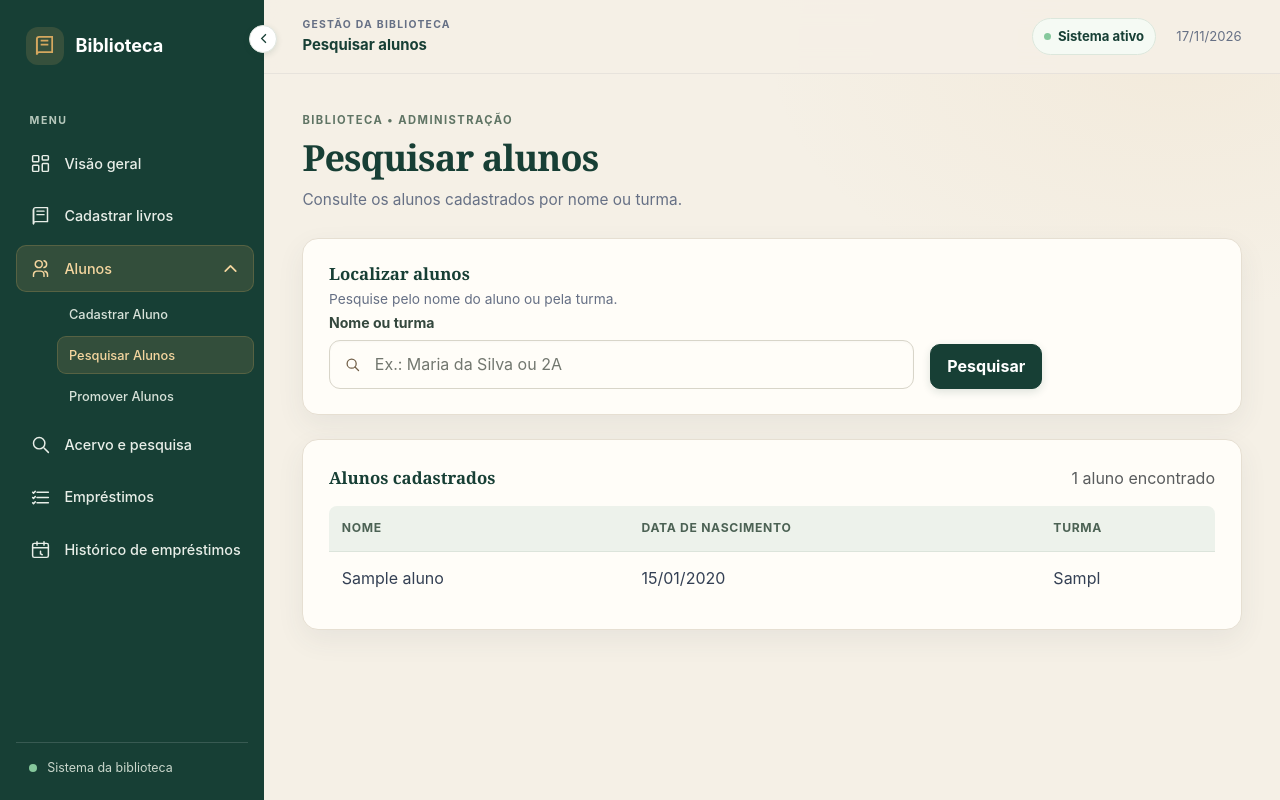
After one commit to emanuel9340463-alt/Trabalho-biblioteca-Luan, a PHP site: page /pesquisar_alunos.php in a window 1280 px wide. The commit adds this page. Run offline with PHP 8.4, Linux system fonts and the light colour scheme; tables that the repository leaves empty hold one stand-in row (values such as "Sample post").

```diff
--- a/css/style.css
+++ b/css/style.css
@@ -133,6 +133,11 @@ a {
   gap: 0.35rem;
 }
 
+.sidebar-menu-group {
+  display: grid;
+  gap: 0.2rem;
+}
+
 .sidebar-link {
   display: flex;
   min-height: 47px;
@@ -149,6 +154,66 @@ a {
   transition:
     background 150ms ease,
     color 150ms ease;
+}
+
+.sidebar-menu-toggle {
+  width: 100%;
+  background: transparent;
+  cursor: pointer;
+  font-size: 0.9rem;
+  font-weight: 550;
+  text-align: left;
+}
+
+.sidebar-menu-caret {
+  width: 16px;
+  height: 16px;
+  margin-left: auto;
+  transition: transform 150ms ease;
+}
+
+.sidebar-menu-toggle[aria-expanded="true"] .sidebar-menu-caret {
+  transform: rotate(180deg);
+}
+
+.sidebar-submenu {
+  display: grid;
+  gap: 0.2rem;
+  padding-left: 2.55rem;
+}
+
+.sidebar-submenu[hidden] {
+  display: none;
+}
+
+.sidebar-submenu-link {
+  display: flex;
+  min-height: 38px;
+  align-items: center;
+  padding: 0.45rem 0.7rem;
+  border: 1px solid transparent;
+  border-radius: 9px;
+  color: #d7e2d9;
+  font-size: 0.8rem;
+  font-weight: 550;
+  text-decoration: none;
+  white-space: nowrap;
+}
+
+.sidebar-submenu-link:hover {
+  background: rgb(255 255 255 / 9%);
+  color: var(--white);
+}
+
+.sidebar-submenu-link.is-active {
+  border-color: rgb(214 168 95 / 22%);
+  background: rgb(214 168 95 / 15%);
+  color: #f5d69f;
+}
+
+.sidebar-submenu-link:focus-visible {
+  outline: 2px solid var(--gold);
+  outline-offset: 2px;
 }
 
 .sidebar-link:hover {
@@ -784,6 +849,14 @@ a {
   transform: rotate(180deg);
 }
 
+@media (min-width: 768px) {
+  .sidebar-collapsed .sidebar-menu-toggle .sidebar-label,
+  .sidebar-collapsed .sidebar-menu-caret,
+  .sidebar-collapsed .sidebar-submenu {
+    display: none;
+  }
+}
+
 .mobile-menu-toggle,
 .sidebar-backdrop {
   display: none;
--- a/includes/header.php
+++ b/includes/header.php
@@ -7,7 +7,16 @@ $pageStyles = $pageStyles ?? [];
 $navigationItems = [
     ['id' => 'dashboard', 'label' => 'Visão geral', 'href' => 'index.php', 'icon' => '<rect x="3" y="3" width="7" height="7" rx="1"/><rect x="14" y="3" width="7" height="5" rx="1"/><rect x="14" y="12" width="7" height="9" rx="1"/><rect x="3" y="14" width="7" height="7" rx="1"/>'],
     ['id' => 'livros', 'label' => 'Cadastrar livros', 'href' => 'cadastrolivro.php', 'icon' => '<path d="M4 5.5A2.5 2.5 0 0 1 6.5 3H20v16H6.5A2.5 2.5 0 0 0 4 21.5z"/><path d="M4 5.5v16M8 7h8M8 11h8"/>'],
-    ['id' => 'alunos', 'label' => 'Cadastrar alunos', 'href' => 'cadastroaluno.php', 'icon' => '<path d="M16 21v-2a4 4 0 0 0-4-4H8a4 4 0 0 0-4 4v2"/><circle cx="10" cy="7" r="4"/><path d="M20 21v-2a4 4 0 0 0-3-3.87M16 3.13a4 4 0 0 1 0 7.75"/>'],
+    [
+        'id' => 'alunos',
+        'label' => 'Alunos',
+        'icon' => '<path d="M16 21v-2a4 4 0 0 0-4-4H8a4 4 0 0 0-4 4v2"/><circle cx="10" cy="7" r="4"/><path d="M20 21v-2a4 4 0 0 0-3-3.87M16 3.13a4 4 0 0 1 0 7.75"/>',
+        'children' => [
+            ['id' => 'alunos', 'label' => 'Cadastrar Aluno', 'href' => 'cadastroaluno.php'],
+            ['id' => 'pesquisar_alunos', 'label' => 'Pesquisar Alunos', 'href' => 'pesquisar_alunos.php'],
+            ['id' => 'promover_alunos', 'label' => 'Promover Alunos', 'href' => 'promover_alunos.php'],
+        ],
+    ],
     ['id' => 'pesquisa', 'label' => 'Acervo e pesquisa', 'href' => 'pesquisa.php', 'icon' => '<circle cx="10.5" cy="10.5" r="6.5"/><path d="m16 16 5 5"/>'],
     ['id' => 'emprestimos', 'label' => 'Empréstimos', 'href' => 'emprestimos.php', 'icon' => '<path d="M8 6h13M8 12h13M8 18h13"/><path d="m3 6 1 1 2-2M3 12l1 1 2-2M3 18l1 1 2-2"/>'],
     ['id' => 'historico', 'label' => 'Histórico de empréstimos', 'href' => 'historico.php', 'icon' => '<rect x="3" y="5" width="18" height="16" rx="2"/><path d="M16 3v4M8 3v4M3 10h18M12 14v3l2 1"/>'],
@@ -43,6 +52,40 @@ $navigationItems = [
         <p class="sidebar-section sidebar-label">MENU</p>
         <nav class="sidebar-nav">
             <?php foreach ($navigationItems as $item): ?>
+                <?php if (isset($item['children'])): ?>
+                    <?php
+                    $submenuAtivo = false;
+                    foreach ($item['children'] as $child) {
+                        if ($activePage === $child['id']) {
+                            $submenuAtivo = true;
+                            break;
+                        }
+                    }
+                    ?>
+                    <div class="sidebar-menu-group">
+                        <button
+                            class="sidebar-link sidebar-menu-toggle<?= $submenuAtivo ? ' is-active' : '' ?>"
+                            type="button"
+                            data-submenu-toggle
+                            aria-controls="studentSubmenu"
+                            aria-expanded="<?= $submenuAtivo ? 'true' : 'false' ?>"
+                            title="<?= htmlspecialchars($item['label'], ENT_QUOTES, 'UTF-8') ?>"
+                        >
+                            <svg viewBox="0 0 24 24" fill="none" stroke="currentColor" stroke-width="1.7" stroke-linecap="round" stroke-linejoin="round" aria-hidden="true"><?= $item['icon'] ?></svg>
+                            <span class="sidebar-label"><?= htmlspecialchars($item['label'], ENT_QUOTES, 'UTF-8') ?></span>
+                            <svg class="sidebar-menu-caret" viewBox="0 0 24 24" fill="none" stroke="currentColor" stroke-width="2" stroke-linecap="round" stroke-linejoin="round" aria-hidden="true"><path d="m6 9 6 6 6-6"/></svg>
+                        </button>
+                        <div class="sidebar-submenu" id="studentSubmenu" <?= $submenuAtivo ? '' : 'hidden' ?>>
+                            <?php foreach ($item['children'] as $child): ?>
+                                <a
+                                    class="sidebar-submenu-link<?= $activePage === $child['id'] ? ' is-active' : '' ?>"
+                                    href="<?= htmlspecialchars($child['href'], ENT_QUOTES, 'UTF-8') ?>"
+                                    <?= $activePage === $child['id'] ? 'aria-current="page"' : '' ?>
+                                ><?= htmlspecialchars($child['label'], ENT_QUOTES, 'UTF-8') ?></a>
+                            <?php endforeach; ?>
+                        </div>
+                    </div>
+                <?php else: ?>
                     <a class="sidebar-link<?= $activePage === $item['id'] ? ' is-active' : '' ?>"
                         href="<?= htmlspecialchars($item['href'], ENT_QUOTES, 'UTF-8') ?>"
                         title="<?= htmlspecialchars($item['label'], ENT_QUOTES, 'UTF-8') ?>"
@@ -50,6 +93,7 @@ $navigationItems = [
                         <svg viewBox="0 0 24 24" fill="none" stroke="currentColor" stroke-width="1.7" stroke-linecap="round" stroke-linejoin="round" aria-hidden="true"><?= $item['icon'] ?></svg>
                         <span class="sidebar-label"><?= htmlspecialchars($item['label'], ENT_QUOTES, 'UTF-8') ?></span>
                     </a>
+                <?php endif; ?>
             <?php endforeach; ?>
         </nav>
 
--- a/js/app.js
+++ b/js/app.js
@@ -3,6 +3,10 @@
   const collapseButton = document.querySelector("[data-sidebar-toggle]");
   const mobileButton = document.querySelector("[data-mobile-menu-toggle]");
   const backdrop = document.querySelector("[data-sidebar-backdrop]");
+  const submenuButton = sidebar?.querySelector("[data-submenu-toggle]");
+  const submenu = submenuButton
+    ? document.getElementById(submenuButton.getAttribute("aria-controls"))
+    : null;
 
   if (!sidebar) return;
 
@@ -31,6 +35,33 @@
     console.warn("Não foi possível carregar a preferência do menu.", error);
   }
 
+  if (submenuButton && submenu) {
+    const activePage = submenu.querySelector('[aria-current="page"]');
+    const desktopCollapsed =
+      window.matchMedia("(min-width: 768px)").matches &&
+      document.body.classList.contains("sidebar-collapsed");
+    const shouldOpen = Boolean(activePage) && !desktopCollapsed;
+    submenu.hidden = !shouldOpen;
+    submenuButton.setAttribute("aria-expanded", String(shouldOpen));
+
+    submenuButton.addEventListener("click", () => {
+      const desktop = window.matchMedia("(min-width: 768px)").matches;
+      const collapsed =
+        desktop && document.body.classList.contains("sidebar-collapsed");
+
+      if (collapsed) {
+        setCollapsed(false);
+        submenu.hidden = false;
+        submenuButton.setAttribute("aria-expanded", "true");
+        return;
+      }
+
+      const open = submenuButton.getAttribute("aria-expanded") !== "true";
+      submenu.hidden = !open;
+      submenuButton.setAttribute("aria-expanded", String(open));
+    });
+  }
+
   collapseButton?.addEventListener("click", () => {
     setCollapsed(!document.body.classList.contains("sidebar-collapsed"));
   });
--- /dev/null
+++ b/pesquisar_alunos.php
@@ -0,0 +1,117 @@
+<?php
+require_once __DIR__ . '/config/conexao.php';
+
+$termo = isset($_GET['q']) && is_string($_GET['q']) ? trim($_GET['q']) : '';
+$alunos = [];
+$erro = '';
+
+try {
+    if ($termo === '') {
+        $stmt = $conn->prepare(
+            'SELECT id, nome, data_nascimento, turma FROM alunos ORDER BY turma, nome'
+        );
+    } else {
+        $stmt = $conn->prepare(
+            'SELECT id, nome, data_nascimento, turma
+             FROM alunos
+             WHERE nome LIKE CONCAT("%", ?, "%")
+                OR turma LIKE CONCAT("%", ?, "%")
+             ORDER BY turma, nome'
+        );
+
+        if ($stmt && !$stmt->bind_param('ss', $termo, $termo)) {
+            throw new mysqli_sql_exception($stmt->error);
+        }
+    }
+
+    if (!$stmt) {
+        throw new mysqli_sql_exception($conn->error);
+    }
+
+    if (!$stmt->execute()) {
+        throw new mysqli_sql_exception($stmt->error);
+    }
+
+    $alunos = $stmt->get_result()->fetch_all(MYSQLI_ASSOC);
+    $stmt->close();
+} catch (mysqli_sql_exception $exception) {
+    error_log('Erro ao consultar alunos: ' . $exception->getMessage());
+    $erro = 'Não foi possível carregar os alunos. Tente novamente mais tarde.';
+}
+
+$conn->close();
+
+function escaparConsultaAlunos($valor)
+{
+    return htmlspecialchars((string) $valor, ENT_QUOTES, 'UTF-8');
+}
+
+$pageTitle = 'Pesquisar alunos';
+$pageDescription = 'Consulte os alunos cadastrados por nome ou turma.';
+$activePage = 'pesquisar_alunos';
+require 'includes/header.php';
+?>
+<section class="surface-card mb-4" aria-labelledby="filtroAlunosTitulo">
+    <h2 class="surface-title" id="filtroAlunosTitulo">Localizar alunos</h2>
+    <p class="surface-subtitle">Pesquise pelo nome do aluno ou pela turma.</p>
+    <form method="get" action="pesquisar_alunos.php" class="row g-3 align-items-end">
+        <div class="col-12 col-md-8">
+            <label for="busca-alunos" class="form-label">Nome ou turma</label>
+            <input
+                type="search"
+                name="q"
+                id="busca-alunos"
+                class="form-control"
+                value="<?= escaparConsultaAlunos($termo) ?>"
+                placeholder="Ex.: Maria da Silva ou 2A"
+            >
+        </div>
+        <div class="col-12 col-md-auto d-flex flex-wrap gap-2">
+            <button type="submit" class="btn btn-primary">Pesquisar</button>
+            <?php if ($termo !== ''): ?>
+                <a href="pesquisar_alunos.php" class="btn btn-outline-primary">Limpar</a>
+            <?php endif; ?>
+        </div>
+    </form>
+</section>
+
+<?php if ($erro !== ''): ?>
+    <div class="alert alert-danger" role="alert"><?= escaparConsultaAlunos($erro) ?></div>
+<?php elseif ($alunos === []): ?>
+    <div class="empty-state" role="status">
+        <h2>Nenhum aluno encontrado</h2>
+        <p class="mb-0">
+            <?= $termo === '' ? 'Ainda não há alunos cadastrados.' : 'Tente pesquisar por outro nome ou turma.' ?>
+        </p>
+    </div>
+<?php else: ?>
+    <section class="surface-card" aria-labelledby="listaAlunosTitulo">
+        <div class="d-flex flex-wrap align-items-baseline justify-content-between gap-2 mb-3">
+            <h2 class="surface-title mb-0" id="listaAlunosTitulo">Alunos cadastrados</h2>
+            <span class="text-body-secondary">
+                <?= count($alunos) ?> <?= count($alunos) === 1 ? 'aluno encontrado' : 'alunos encontrados' ?>
+            </span>
+        </div>
+        <div class="table-responsive">
+            <table class="table table-hover align-middle mb-0">
+                <thead>
+                    <tr>
+                        <th scope="col">Nome</th>
+                        <th scope="col">Data de nascimento</th>
+                        <th scope="col">Turma</th>
+                    </tr>
+                </thead>
+                <tbody>
+                    <?php foreach ($alunos as $aluno): ?>
+                        <tr>
+                            <td><?= escaparConsultaAlunos($aluno['nome']) ?></td>
+                            <td><?= date('d/m/Y', strtotime($aluno['data_nascimento'])) ?></td>
+                            <td><?= escaparConsultaAlunos($aluno['turma']) ?></td>
+                        </tr>
+                    <?php endforeach; ?>
+                </tbody>
+            </table>
+        </div>
+    </section>
+<?php endif; ?>
+<?php require 'includes/footer.php'; ?>
```
Also changed, not shown: css/promover_alunos.css (added, +34 -0 lines), js/promover_alunos.js (added, +73 -0 lines), php/actions/promover_alunos.php (added, +121 -0 lines), promover_alunos.php (added, +200 -0 lines), .txt. Lines whose indentation alone changed are shown as unchanged.
